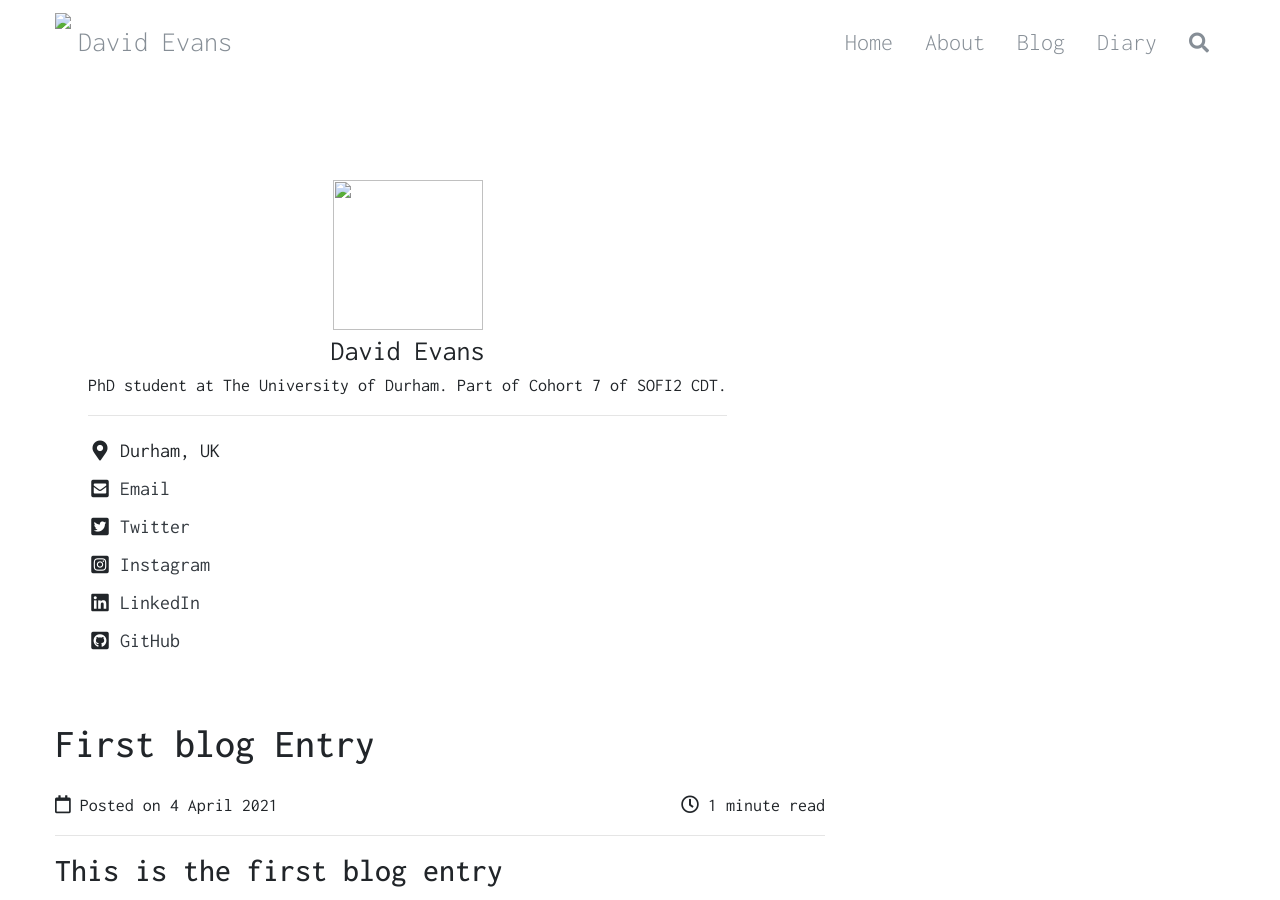
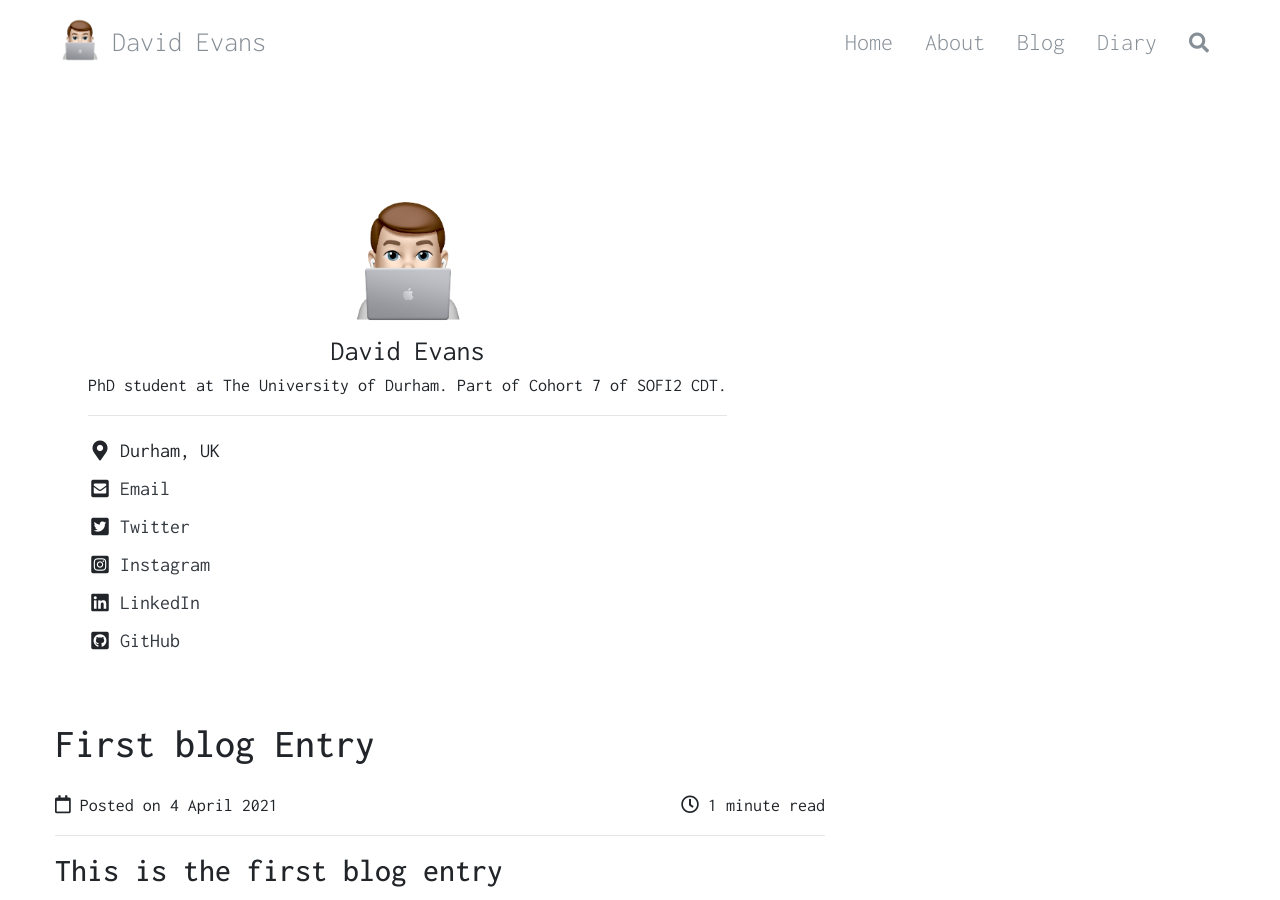
Before and after one commit to davidaevans/davidaevans.github.io, a Jekyll site: the page built from _blog/2021-04-04-first-blog-entry.md, in a window 1280 px wide and 900 px high. Built offline with Jekyll 4.4.1, drawn with Linux system fonts in a browser that asks for light colours.

Commit message:
change url to image files in sidebar and navbar include files

```diff
--- a/_includes/navbar.html
+++ b/_includes/navbar.html
@@ -1,7 +1,7 @@
 	<nav class="navbar navbar-expand-lg bg-custom">
 	<div class="container">
 
-  <a class="navbar-brand" href="#"><img class="img-responsive" src="assets/imgs/memoji.png"><span class="navbar-text"> David Evans</span></a>
+  <a class="navbar-brand" href="#"><img class="img-responsive" src="{{ site.url }}/assets/imgs/memoji.png"><span class="navbar-text"> David Evans</span></a>
 
   <button class="navbar-toggler navbar-light" type="button" data-toggle="collapse" data-target="#navbarSupportedContent" aria-controls="navbarSupportedContent" aria-expanded="false" aria-label="Toggle navigation">
     <span class="navbar-toggler-icon"></span>
--- a/_includes/sidebar.html
+++ b/_includes/sidebar.html
@@ -1,6 +1,6 @@
 				<div class="sticky-top p-5 sidebar">
 					<div class="text-center mx-auto">
-						<img src="imgs/memoji.png">
+						<img src="{{ site.url }}/assets/imgs/memoji.png">
 					</div>
 
 					<div class="sidebar-name">{{ site.author.name }}</div>
```
